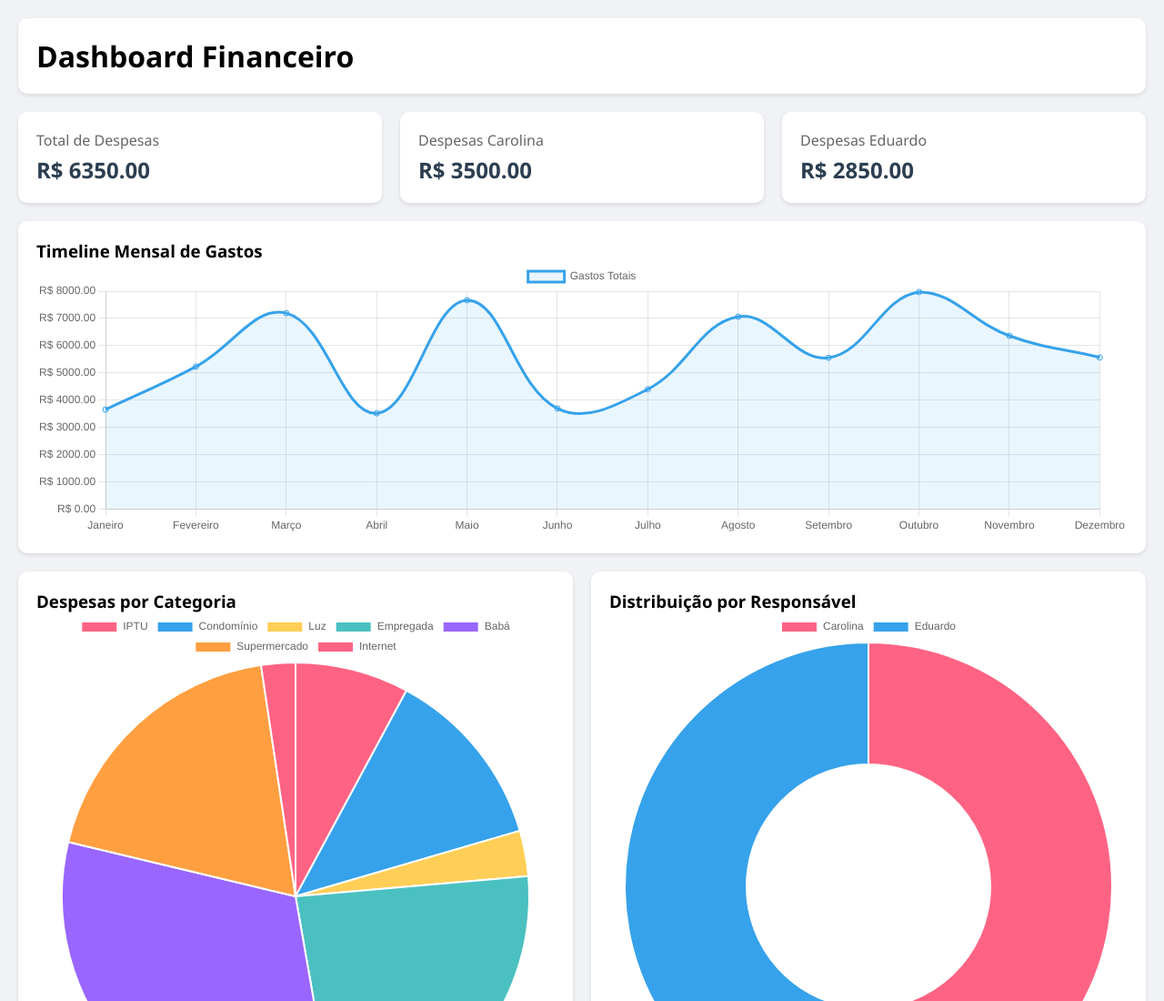
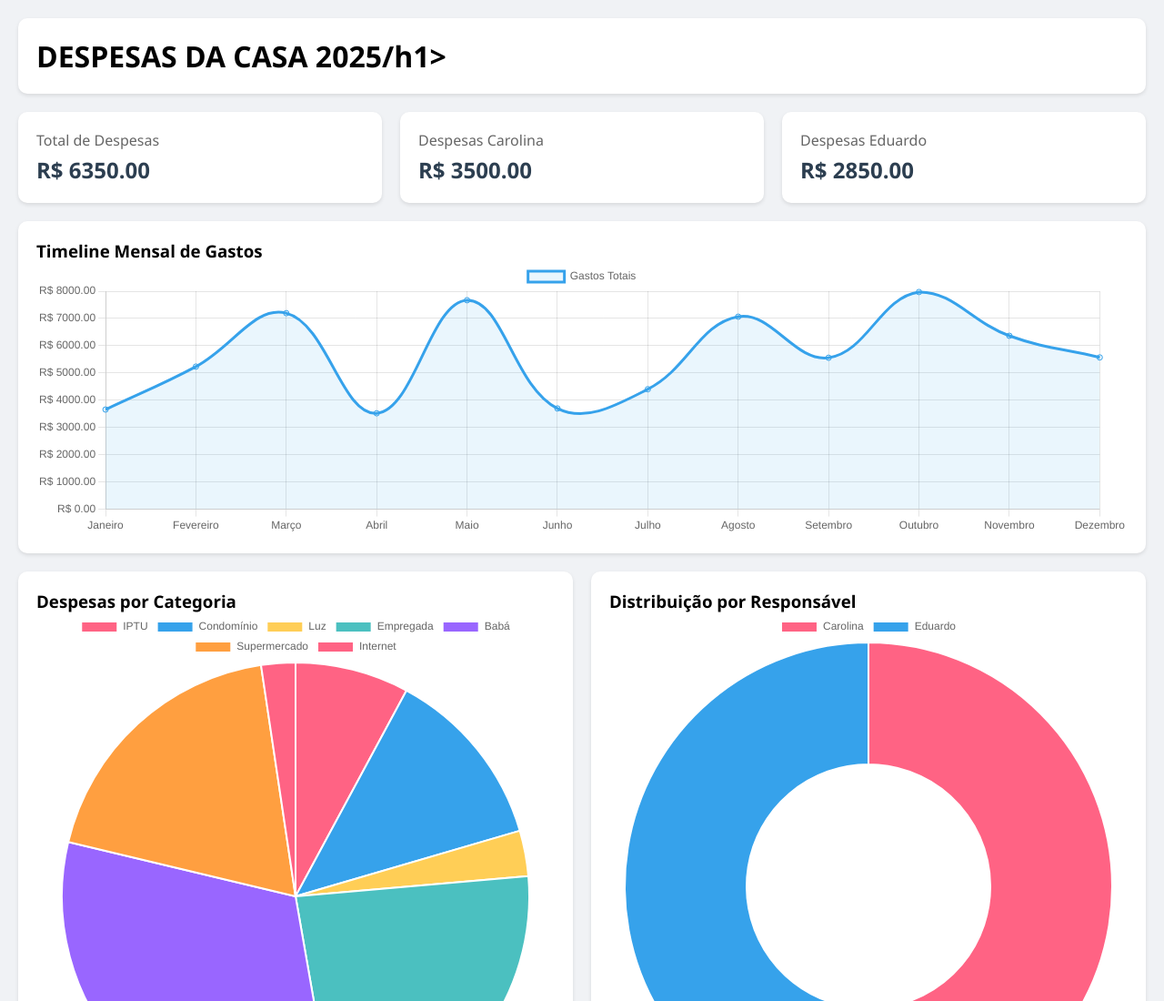
Before and after one commit to brutaro/Despesas-Casa-2025, a plain HTML site: page index.html in a window 1280 px wide. Shown: the top 1100 px of the page at 91% size. Drawn offline with nearby package versions, Linux system fonts and the light colour scheme.

Commit message:
Update index.html

```diff
--- a/index.html
+++ b/index.html
@@ -117,7 +117,7 @@
 <body>
     <div class="container">
         <div class="header">
-            <h1>Dashboard Financeiro</h1>
+            <h1>DESPESAS DA CASA 2025/h1>
         </div>
 
         <div class="cards-container">
```
